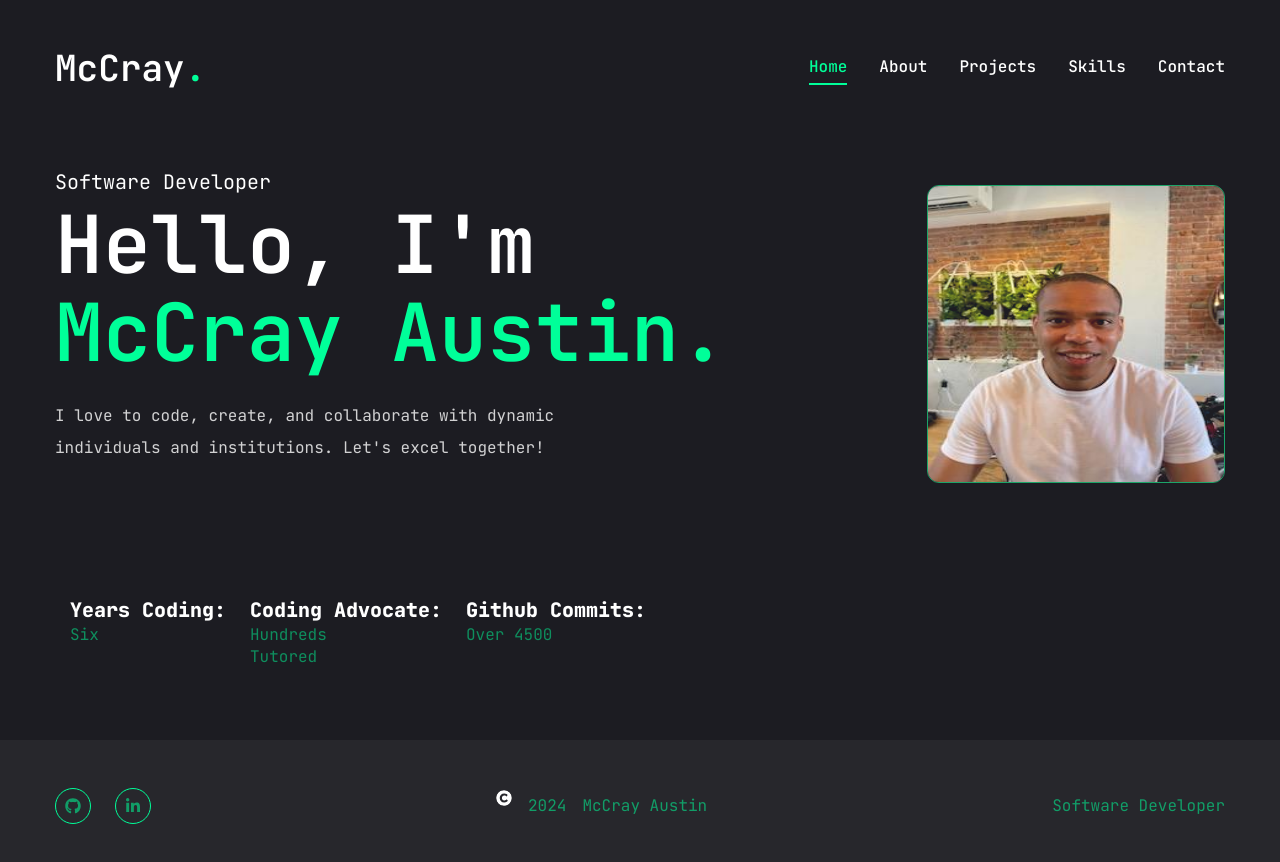
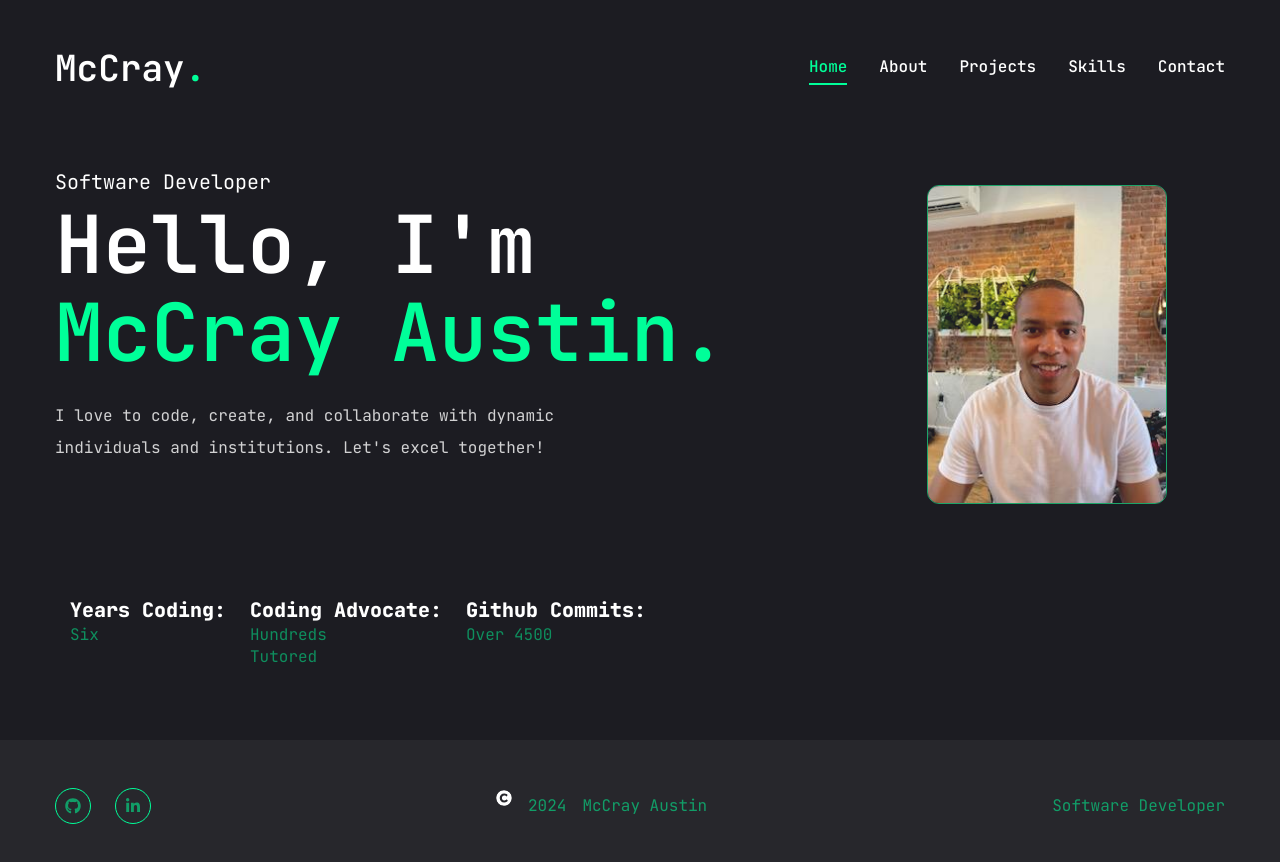
Before and after one commit to mmaustin/mccray-portfolio, a Next.js app in the folder next-portfolio/: page / in a window 1280 px wide. Shown: the top 862 px of the page. Built offline with nearby package versions, Linux system fonts and the light colour scheme.

Commit message:
Working to fix image issues

```diff
--- a/next-portfolio/components/Photo.jsx
+++ b/next-portfolio/components/Photo.jsx
@@ -2,7 +2,7 @@
 
 import { motion } from "framer-motion";
 import Image from "next/image";
-
+import img from "@/public/photo.jpeg";
 
 const Photo = () => {
   return (
@@ -11,10 +11,11 @@ const Photo = () => {
         <div
           className="w-[298px] h-[298px] mix-blend-lighten">
           <Image
-            src="/photo.jpeg"
-            fill
+            src={img}
+            // width={192}
+            // height={192}
             alt="my photo"
-            className="object-container rounded-xl border border-accent/60"
+            className="object-cover rounded-xl border border-accent/60"
           />
         </div>
       </div>
```
